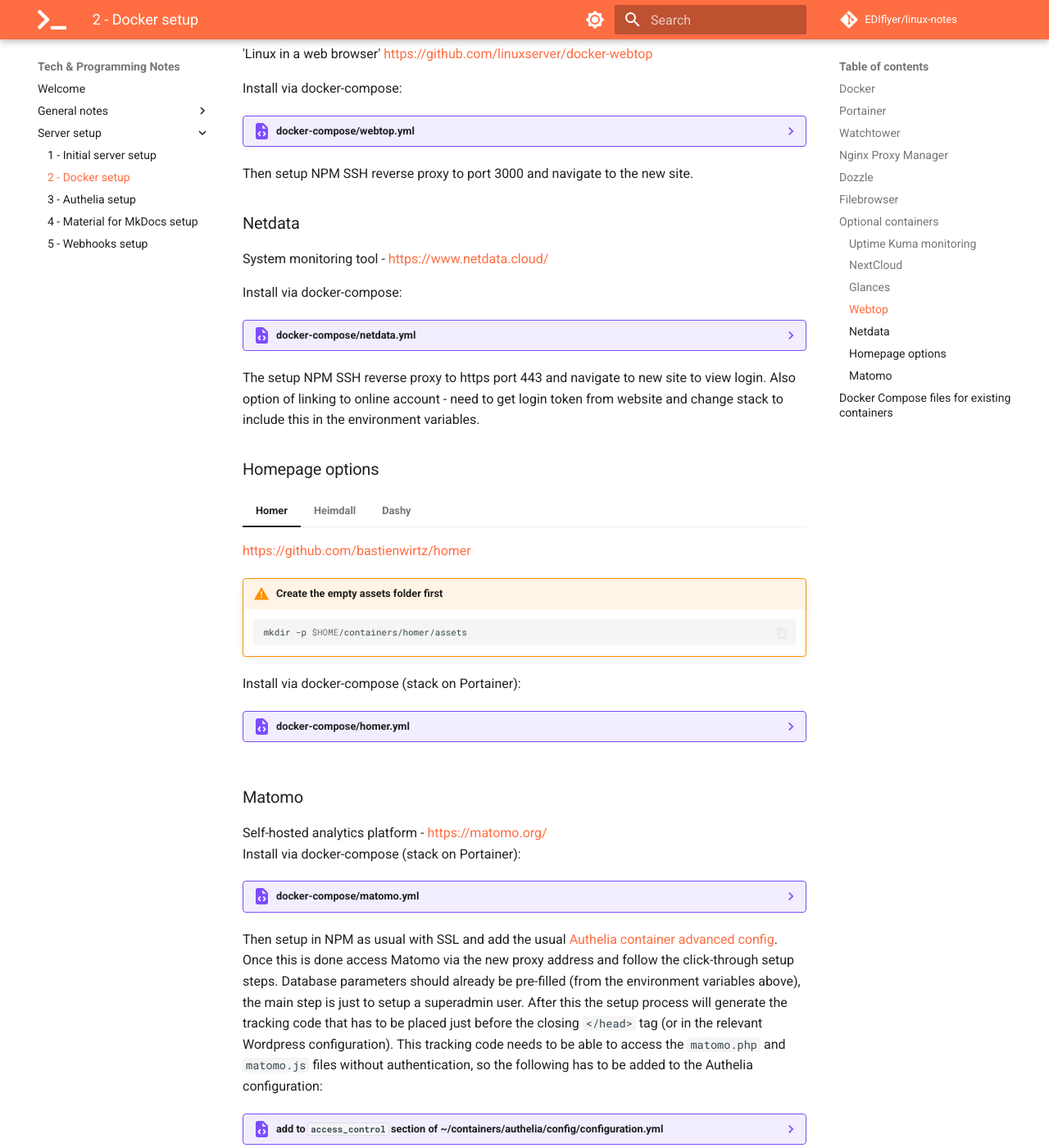
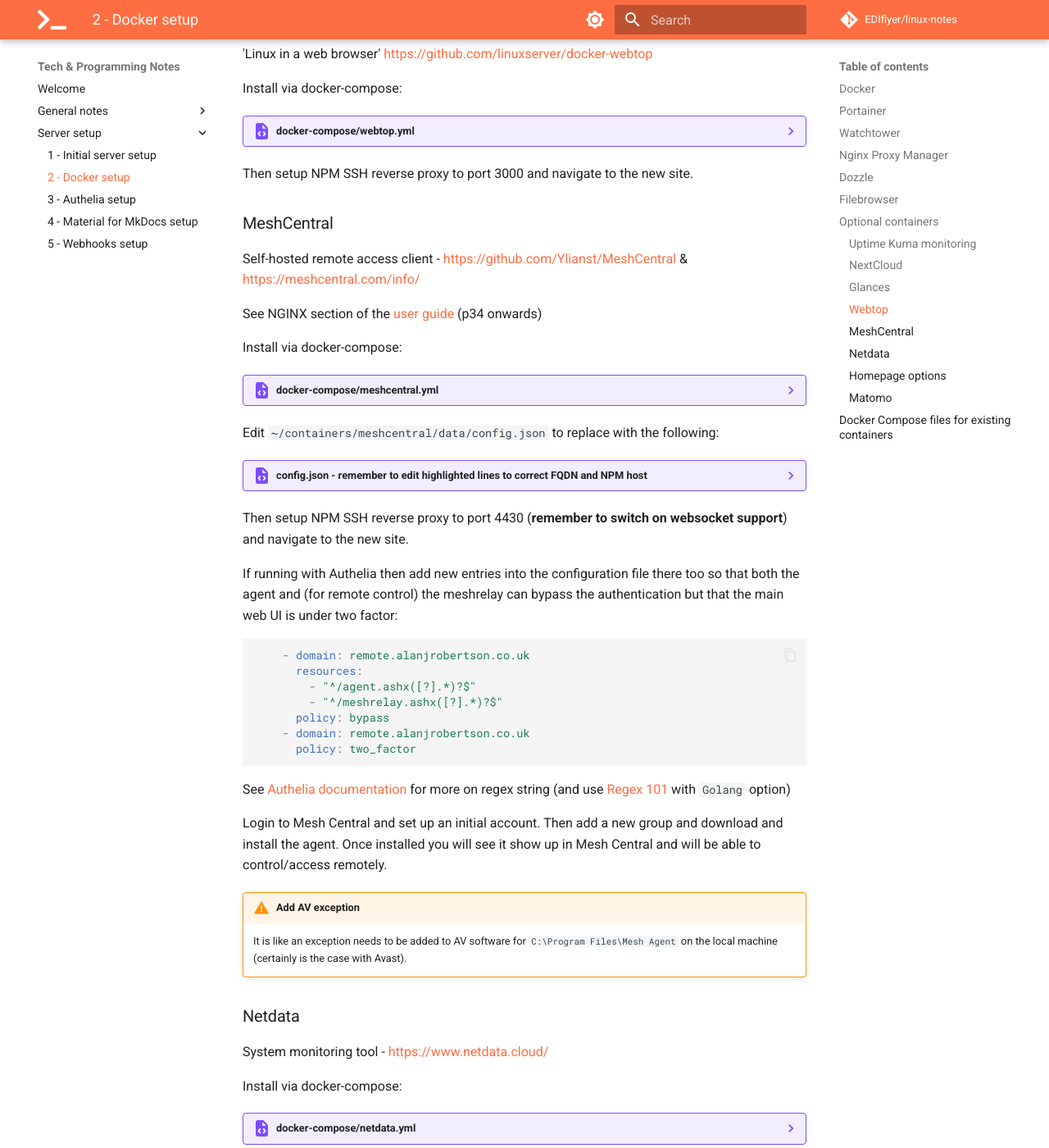
Before and after one commit to EDIflyer/linux-notes, an MkDocs documentation site: the page built from docs/server-setup/docker_setup.md, in a window 1280 px wide and 1400 px high, scrolled down 5563 px. Shown: the whole window at 82% size. Built offline with MkDocs 1.6.1 and Material for MkDocs 9.7.7, drawn with Linux system fonts in a browser that asks for light colours; comment, search, counter and statistics services are not loaded.

Commit message:
add meshcentral

````diff
--- /dev/null
+++ b/docs/server-setup/config/meshcentral/config.json
@@ -0,0 +1,34 @@
+{
+    "$schema": "http://info.meshcentral.com/downloads/meshcentral-config-schema.json",
+    "settings": {
+      "cert": "remote.alanjrobertson.co.uk",
+      "WANonly": true,
+      "_LANonly": true,
+      "_sessionKey": "MyReallySecretPassword1",
+      "port": 4430,
+      "aliasPort": 443,
+      "redirPort": 800,
+      "_redirAliasPort": 80,
+      "AgentPong": 300,
+      "TLSOffload": "172.19.0.9",
+      "SelfUpdate": false,
+      "AllowFraming": "false",
+      "WebRTC": "false"
+    },
+    "domains": {
+          "": {
+          "_title": "MyServer",
+      "_title2": "Servername",
+      "_minify": true,
+      "NewAccounts": "true",
+          "_userNameIsEmail": true,
+      "certUrl": "https://172.19.0.9:443/"
+          }
+    },
+    "_letsencrypt": {
+      "__comment__": "Requires NodeJS 8.x or better, Go to https://letsdebug.net/ first before>",
+      "_email": "myemail@mydomain.com",
+      "_names": "myserver.mydomain.com",
+          "production": false
+    }
+  }
--- /dev/null
+++ b/docs/server-setup/docker-compose/meshcentral.yml
@@ -0,0 +1,19 @@
+version: '3'
+services:
+  meshcentral:
+    restart: always
+    container_name: meshcentral
+    image: typhonragewind/meshcentral
+    environment:
+      - IFRAME=false    #set to true if you wish to enable iframe support
+      - ALLOW_NEW_ACCOUNTS=false    #set to false if you want disable self-service creation of new accounts besides the first (admin)
+      - WEBRTC=false  #set to true to enable WebRTC - per documentation it is not officially released with meshcentral, but is solid enough to work with. Use with caution
+    volumes:
+      - /home/alan/containers/meshcentral/data:/opt/meshcentral/meshcentral-data    #config.json and other important files live here. A must for data persistence
+      - /home/alan/containers/meshcentral/user_files:/opt/meshcentral/meshcentral-files    #where file uploads for users live
+    networks:
+      - nginx-proxy-manager_default
+networks:
+  nginx-proxy-manager_default:
+    external: true
+    name: nginx-proxy-manager_default
--- a/docs/server-setup/docker_setup.md
+++ b/docs/server-setup/docker_setup.md
@@ -198,6 +198,40 @@ Install via docker-compose:
     ```
 Then setup NPM SSH reverse proxy to port 3000 and navigate to the new site.
 
+### MeshCentral
+Self-hosted remote access client - https://github.com/Ylianst/MeshCentral & https://meshcentral.com/info/
+
+See NGINX section of the [user guide](https://info.meshcentral.com/downloads/MeshCentral2/MeshCentral2UserGuide.pdf) (p34 onwards)
+
+Install via docker-compose:
+??? example "docker-compose/meshcentral.yml"
+    ``` yaml linenums="1"
+    --8<-- "docs/server-setup/docker-compose/meshcentral.yml"
+    ```
+Edit `~/containers/meshcentral/data/config.json` to replace with the following:
+??? example "config.json - remember to edit highlighted lines to correct FQDN and NPM host"
+    ``` json linenums="1" hl_lines="4 13 25"
+    --8<-- "docs/server-setup/config/meshcentral/config.json"
+    ```
+Then setup NPM SSH reverse proxy to port 4430 (**remember to switch on websocket support**) and navigate to the new site.
+
+If running with Authelia then add new entries into the configuration file there too so that both the agent and (for remote control) the meshrelay can bypass the authentication but that the main web UI is under two factor:
+``` yaml
+    - domain: remote.alanjrobertson.co.uk
+      resources:
+        - "^/agent.ashx([?].*)?$"
+        - "^/meshrelay.ashx([?].*)?$"
+      policy: bypass
+    - domain: remote.alanjrobertson.co.uk
+      policy: two_factor
+```
+See [Authelia documentation](https://www.authelia.com/configuration/security/access-control/#resources) for more on regex string (and use [Regex 101](https://regex101.com/) with `Golang` option)
+
+Login to Mesh Central and set up an initial account. Then add a new group and download and install the agent.  Once installed you will see it show up in Mesh Central and will be able to control/access remotely.
+
+!!! warning "Add AV exception"
+    It is like an exception needs to be added to AV software for `C:\Program Files\Mesh Agent` on the local machine (certainly is the case with Avast).
+
 ### Netdata
 System monitoring tool - https://www.netdata.cloud/
 
````
